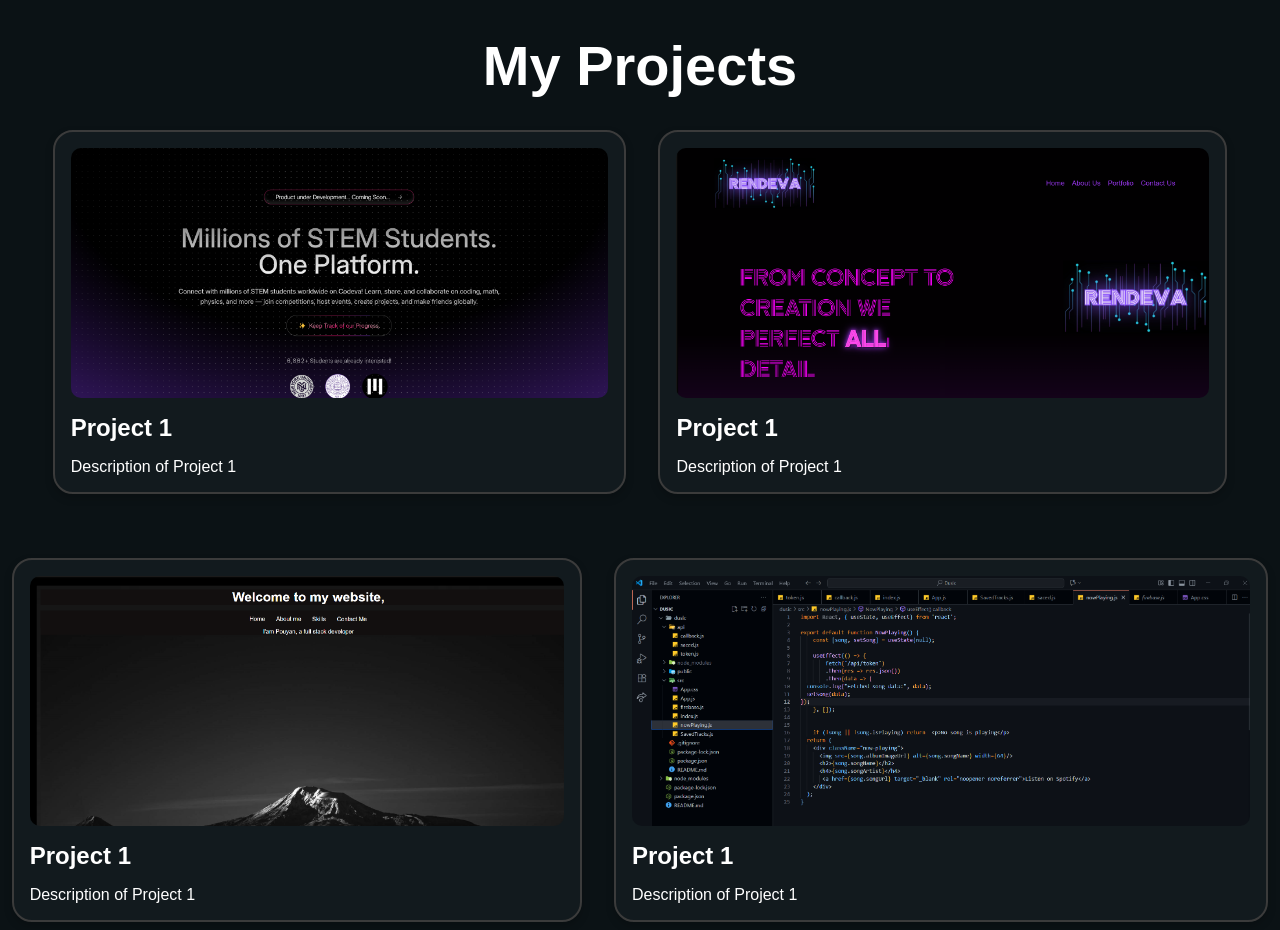
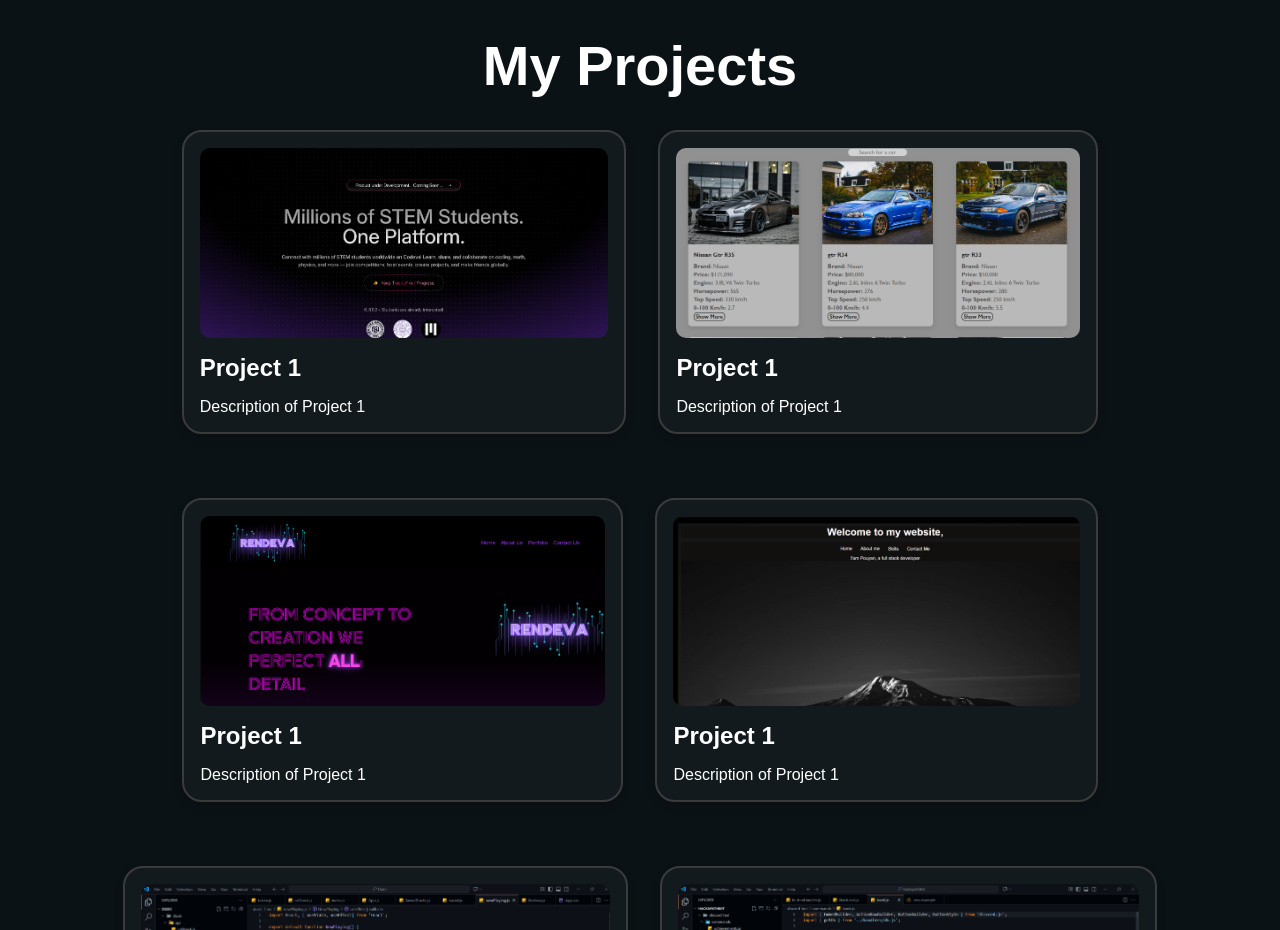
Before and after one commit to DanCreates1/Portfolio, a React (Vite) app: page / in a window 1280 px wide. Shown: the part 1440-2370 px from the top of the page. Built offline with nearby package versions, Linux system fonts and the light colour scheme.

Commit message:
added new photos

```diff
--- a/src/components/projects.jsx
+++ b/src/components/projects.jsx
@@ -9,6 +9,12 @@ export default function Projects() {
 
             <div className="card">
               <img src=" /projectsImg/codeva.png" alt=""  />
+              <h2>Project 1</h2>
+              <p>Description of Project 1</p>
+            </div>
+
+            <div className="card">
+              <img src=" /projectsImg/cars.png" alt=""  />
               <h2>Project 1</h2>
               <p>Description of Project 1</p>
             </div>
--- a/src/index.css
+++ b/src/index.css
@@ -277,7 +277,7 @@ justify-content: center;
 
 .card > img {
   width: 100%;
-  height: 250px;   /* fixed height */
+  height: 190px;   /* fixed height */
   border-radius: 10px;
   object-fit: cover;
 }
```
Also changed, not shown: public/projectsImg/cars.png (added).
